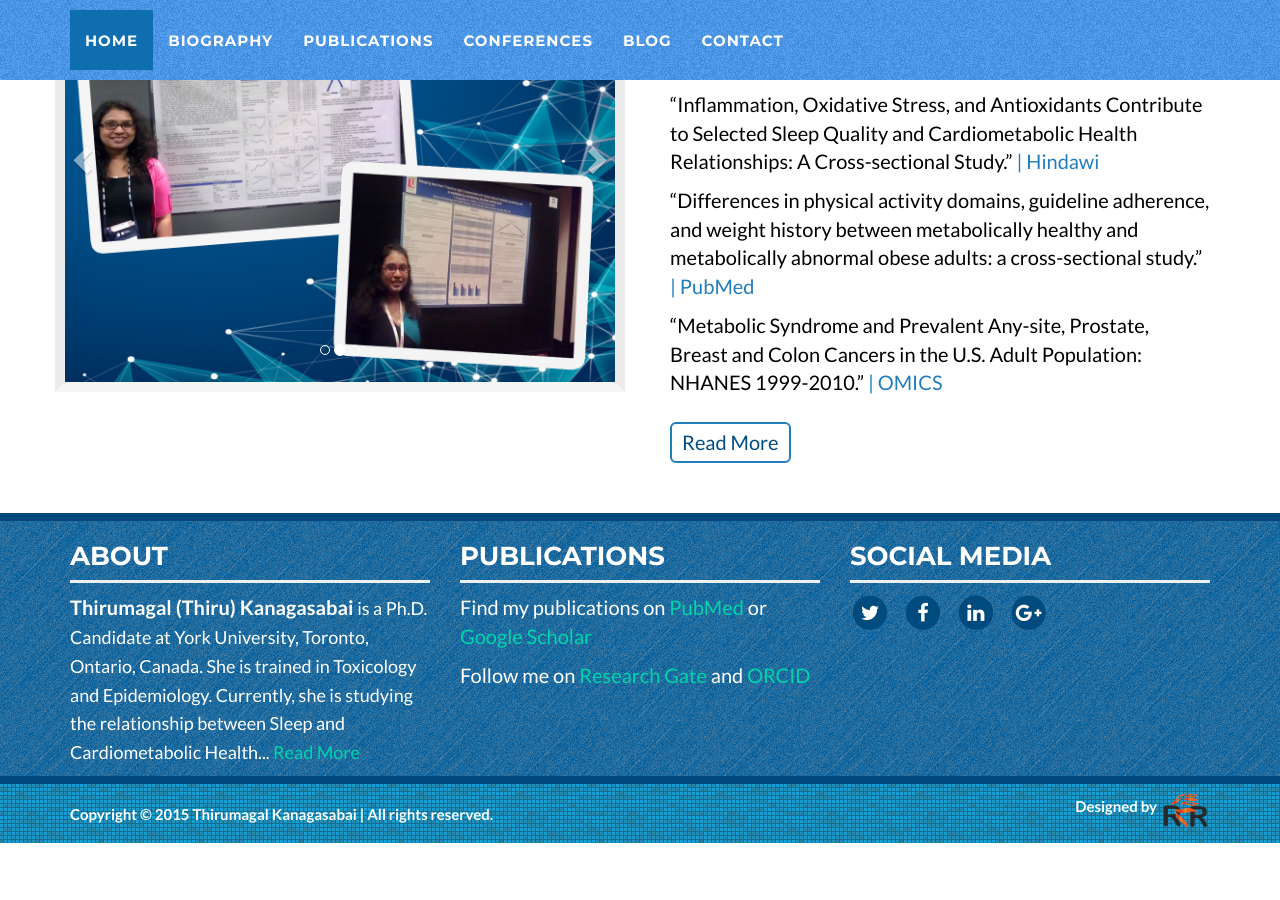
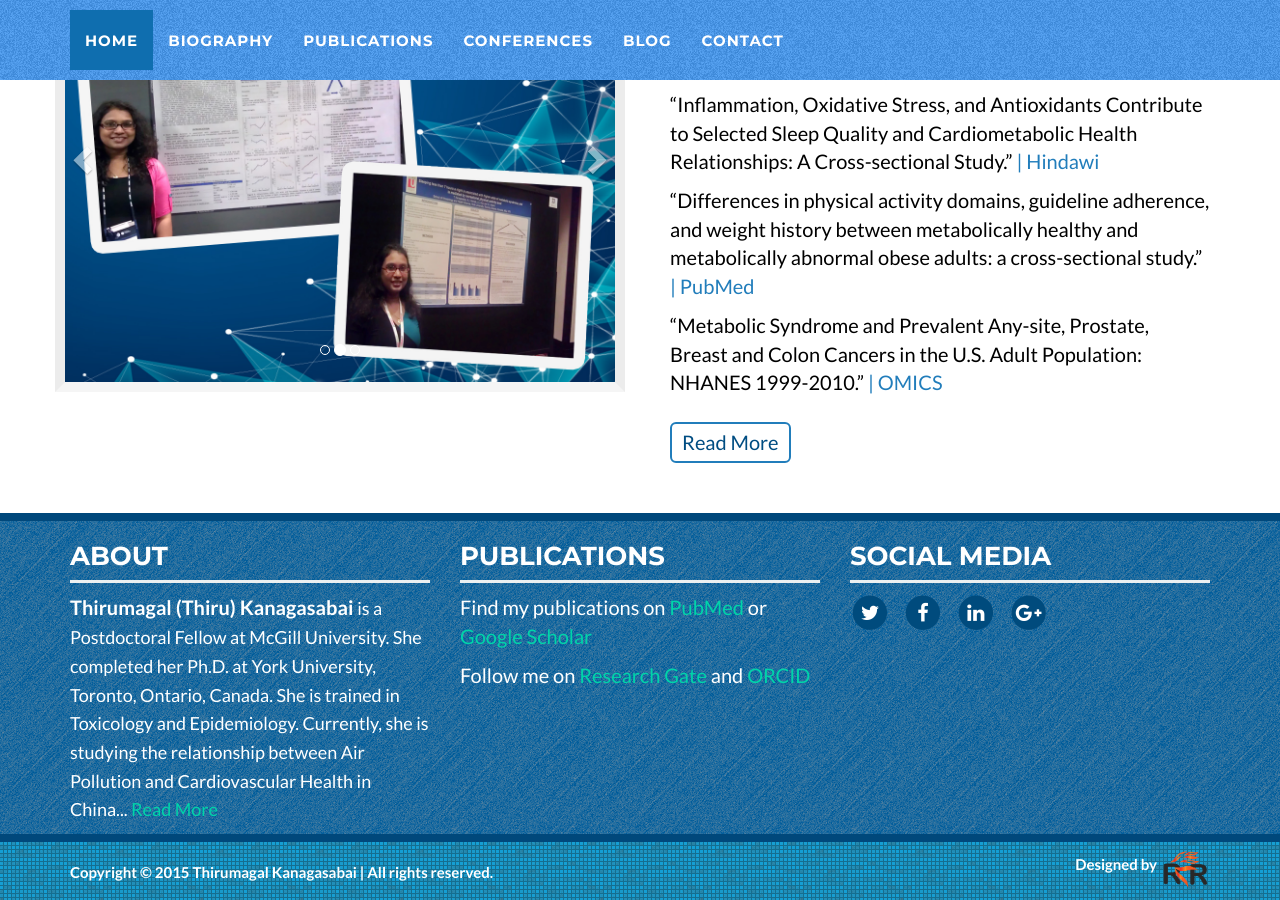
Before and after one commit to tkanagasabai/homepage, a Jekyll site: the page built from index.html, in a window 1280 px wide and 900 px high, scrolled down 616 px. Built offline with Jekyll 4.4.1, drawn with Linux system fonts in a browser that asks for light colours; nearby versions of some CDN libraries; the list of posts is cut into pages by our own code; before the commit the page ends 1459 px from its top, so only the background shows below that.

Commit message:
Update footer.html

```diff
--- a/_includes/footer.html
+++ b/_includes/footer.html
@@ -7,7 +7,7 @@
                     <div class="col-md-4">
                         <h3>About</h3>
 						<hr>
-                        <p><span style="font-weight: bold;">Thirumagal (Thiru) Kanagasabai</span> <span style="font-size: 18px;">is a Ph.D. Candidate at York University, Toronto, Ontario, Canada. She is trained in Toxicology and Epidemiology. Currently, she is studying the relationship between Sleep and Cardiometabolic Health... <a href="/biography" style="color: #00d4aa;">Read More</a></span></p>
+                        <p><span style="font-weight: bold;">Thirumagal (Thiru) Kanagasabai</span> <span style="font-size: 18px;">is a Postdoctoral Fellow at McGill University. She completed her Ph.D. at York University, Toronto, Ontario, Canada. She is trained in Toxicology and Epidemiology. Currently, she is studying the relationship between Air Pollution and Cardiovascular Health in China... <a href="/biography" style="color: #00d4aa;">Read More</a></span></p>
                     </div>
                     <div class="col-md-4 text-left">
                         <h3>Publications</h3>
```
